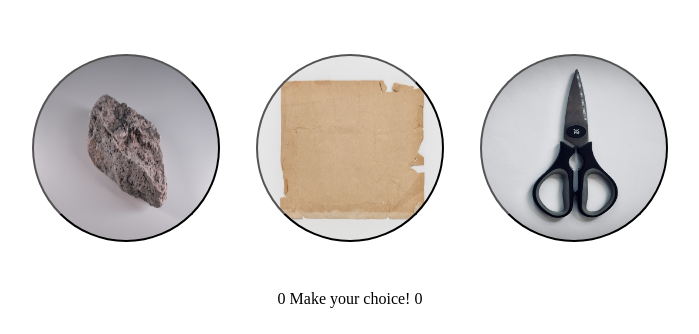
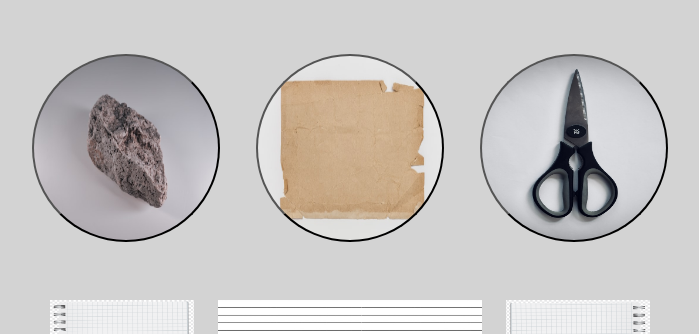
Before and after one commit to AndreiBarari/TheOdinProject, a plain HTML site: page Rock-Paper-Scissors/index.html in a window 1280 px wide. Shown: the part 82-416 px from the top of the page, without its empty margins (294-993 px from the left). Drawn offline with Linux system fonts and the light colour scheme.

Commit message:
basic rock, paper, scissor styling 2

```diff
--- a/Rock-Paper-Scissors/app.css
+++ b/Rock-Paper-Scissors/app.css
@@ -4,6 +4,10 @@
   padding: 0;
 }
 
+body {
+  font-family: "Courier New", Courier, monospace;
+  background-color: #d3d3d3;
+}
 .main {
   display: flex;
   flex-direction: column;
@@ -35,8 +39,44 @@
   background-image: url("./assets/scissor.jpg");
   background-size: 188px 188px;
 }
+
+.gameResults {
+  display: flex;
+  flex-direction: row;
+  gap: 24px;
+  padding: 10px 20px;
+  font-size: 2em;
+  font-weight: bold;
+  color: #006b88;
+}
+.score {
+  display: flex;
+  align-items: center;
+  justify-content: center;
+  width: 144px;
+  height: 144px;
+  font-size: 2.5em;
+}
+#playerScore {
+  background-image: url("./assets/result1.png");
+  background-size: 144px 144px;
+}
+#computerScore {
+  background-image: url("./assets/result2.png");
+  background-size: 144px 144px;
+}
+#result {
+  text-align: center;
+  padding: 40px 0;
+  overflow: hidden;
+  height: 144px;
+  width: 264px;
+  background-image: url("./assets/text.jpg");
+  background-size: 144px 144px;
+}
+
 #refresh {
-  /* visibility: hidden; */
+  visibility: hidden;
   font-size: 1em;
   font-weight: bold;
   width: 112px;
--- a/Rock-Paper-Scissors/index.html
+++ b/Rock-Paper-Scissors/index.html
@@ -20,10 +20,10 @@
             <button id="scissor" class="choice" value="scissor"></button>
         </div>
 
-        <div>
-            <span id="playerScore"></span>
-            <span id="result"></span>
-            <span id="computerScore"></span>
+        <div class="gameResults">
+            <span class="score" id="playerScore"></span>
+            <span class="" id="result"></span>
+            <span class="score" id="computerScore"></span>
         </div>
         <div>
             <!-- <h3 id="endGame"></h3> -->
```
Also changed, not shown: Rock-Paper-Scissors/assets/result1.png (added), Rock-Paper-Scissors/assets/result2.png (added), Rock-Paper-Scissors/assets/text.jpg (added).
